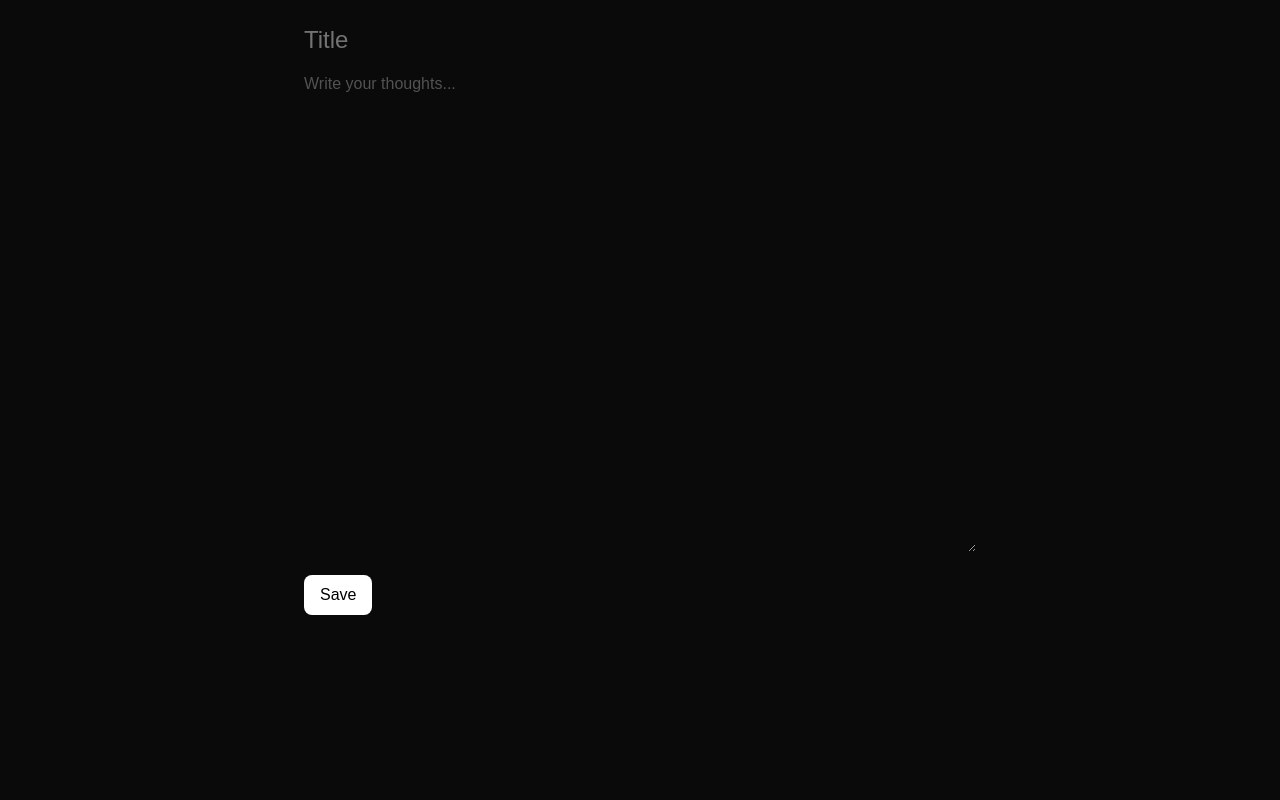
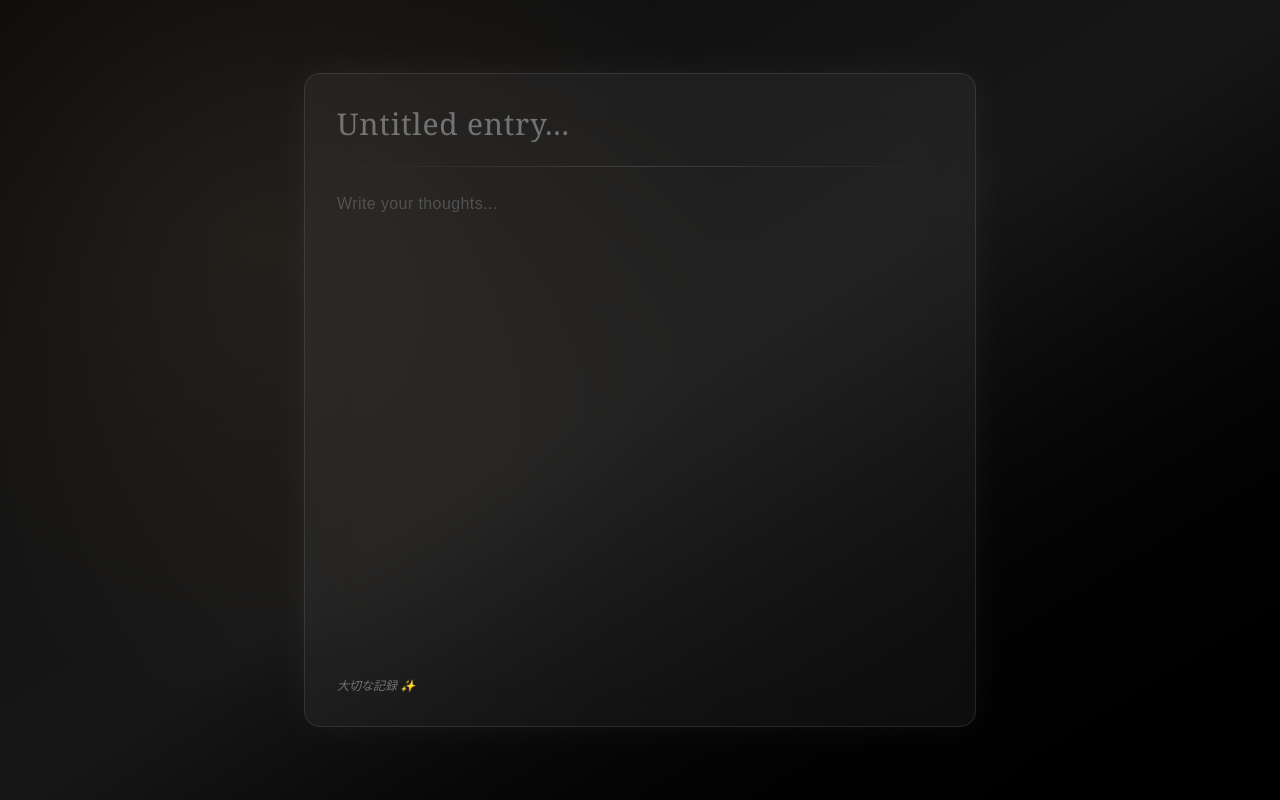
Before and after one commit to abhishal-ks/ssj-app, a Next.js app: page /entry/new in a window 1280 px wide. Built offline with nearby package versions, Linux system fonts and the light colour scheme.

Commit message:
Show time of journals created and Implement autosave

```diff
--- a/src/app/dashboard/page.tsx
+++ b/src/app/dashboard/page.tsx
@@ -27,7 +27,7 @@ export default function Dashboard() {
                 </div>
 
                 {/* Entries */}
-                <div className="space-y-4">
+                <div className="flex flex-col space-y-1">
                     {entries.map((entry: any) => (
                         <Link key={entry._id} href={`/entry/${entry._id}`}>
                             <div className="p-4 rounded-xl bg-neutral-900 hover:bg-neutral-800 transition cursor-pointer">
@@ -37,6 +37,9 @@ export default function Dashboard() {
                                 <p className="text-sm text-neutral-400 mt-1 line-clamp-2">
                                     {entry.content}
                                 </p>
+                                <p className="text-xs text-neutral-600 mt-1">
+                                    {entry.createdAt}
+                                </p>
                             </div>
                         </Link>
                     ))}
--- a/src/app/entry/[id]/page.tsx
+++ b/src/app/entry/[id]/page.tsx
@@ -18,6 +18,23 @@ export default function EntryPage() {
                 setContent(data.content);
             });
     }, [id]);
+
+    // Autosave
+    useEffect(() => {
+        const timeout = setTimeout(() => {
+            if (!content) return;
+
+            fetch(`/api/entries/${id}`, {
+                method: "PUT",
+                headers: {
+                    "Content-Type": "application/json",
+                },
+                body: JSON.stringify({ title, content }),
+            });
+        }, 800); // debounce
+
+        return () => clearTimeout(timeout);
+    }, [title, content]);
 
     const handleUpdate = async () => {
         await fetch(`/api/entries/${id}`, {
--- a/src/app/entry/new/page.tsx
+++ b/src/app/entry/new/page.tsx
@@ -1,46 +1,97 @@
 "use client";
 
-import { useState } from "react";
-import { useRouter } from "next/navigation";
+import { useEffect, useState } from "react";
 
 export default function NewEntry() {
+    const [status, setStatus] = useState<"idle" | "saving" | "saved">("idle");
+    const [entryId, setEntryId] = useState<string | null>(null);
+
     const [title, setTitle] = useState("");
     const [content, setContent] = useState("");
 
-    const router = useRouter();
+    // Autosave
+    useEffect(() => {
+        const timeout = setTimeout(async () => {
+            if (!content) return;
 
-    const handleSave = async () => {
-        await fetch("/api/entries", {
-            method: "POST",
-            body: JSON.stringify({ title, content }),
-        });
+            setStatus("saving");
 
-        router.push("/dashboard");
-    };
+            try {
+                // CREATE
+                if (!entryId) {
+                    const res = await fetch("/api/entries", {
+                        method: "POST",
+                        headers: {
+                            "Content-Type": "application/json",
+                        },
+                        body: JSON.stringify({ title, content }),
+                    });
+
+                    const data = await res.json();
+                    setEntryId(data._id);
+
+                    window.history.replaceState(null, "", `/entry/${data._id}`);
+                } else {
+                    // UPDATE
+                    await fetch(`/api/entries/${entryId}`, {
+                        method: "PUT",
+                        headers: {
+                            "Content-Type": "application/json",
+                        },
+                        body: JSON.stringify({ title, content }),
+                    });
+                }
+
+                setStatus("saved");
+
+                // Optional: revert back to idle after 2s
+                setTimeout(() => setStatus("idle"), 2000);
+
+            } catch (err) {
+                console.error(err);
+                setStatus("idle"); // later we’ll add "error"
+            }
+
+        }, 800);
+
+        return () => clearTimeout(timeout);
+    }, [title, content, entryId]);
 
     return (
-        <div className="min-h-screen bg-neutral-950 text-white p-6">
-            <div className="max-w-2xl mx-auto space-y-4">
+        <div className="min-h-screen bg-gradient-to-br from-neutral-950 via-neutral-900 to-black text-neutral-100 flex items-center justify-center p-6">
+            <div className="absolute inset-0 bg-[radial-gradient(circle_at_20%_30%,rgba(255,200,150,0.08),transparent_40%)] pointer-events-none" />
+
+            <div className="w-full max-w-2xl backdrop-blur-xl bg-white/5 border border-white/10 rounded-2xl shadow-[0_0_40px_rgba(255,255,255,0.05)] p-8 space-y-6">
+
+                {/* Title */}
                 <input
-                    placeholder="Title"
+                    placeholder="Untitled entry..."
                     value={title}
                     onChange={(e) => setTitle(e.target.value)}
-                    className="w-full bg-transparent text-2xl outline-none placeholder-neutral-500"
+                    className="w-full bg-transparent text-3xl font-serif tracking-wide outline-none placeholder-neutral-500 focus:placeholder-neutral-700 transition"
                 />
 
+                {/* Divider */}
+                <div className="h-px bg-gradient-to-r from-transparent via-neutral-700 to-transparent" />
+
+                {/* Content */}
                 <textarea
                     placeholder="Write your thoughts..."
                     value={content}
                     onChange={(e) => setContent(e.target.value)}
-                    className="w-full h-[60vh] bg-transparent outline-none text-neutral-300 placeholder-neutral-600"
+                    className="w-full h-[55vh] bg-transparent outline-none text-neutral-300 leading-relaxed tracking-wide placeholder-neutral-600 resize-none"
                 />
 
-                <button
-                    onClick={handleSave}
-                    className="bg-white text-black px-4 py-2 rounded-lg"
-                >
-                    Save
-                </button>
+                {/* Footer */}
+                <div className="flex items-center justify-between pt-4">
+
+                    {/* Subtle hint */}
+                    <span className="text-xs text-neutral-500 italic transition-opacity duration-300">
+                        {status === "saving" && "Saving..."}
+                        {status === "saved" && "Saved ✓"}
+                        {status === "idle" && "大切な記録 ✨"}
+                    </span>
+                </div>
             </div>
         </div>
     );
--- a/src/app/layout.tsx
+++ b/src/app/layout.tsx
@@ -13,8 +13,8 @@ const geistMono = Geist_Mono({
 });
 
 export const metadata: Metadata = {
-  title: "Create Next App",
-  description: "Generated by create next app",
+  title: "SSJ",
+  description: "A simple, self-hosted, scalable and open-source journal app built by Abhishal KS.",
 };
 
 export default function RootLayout({
```
